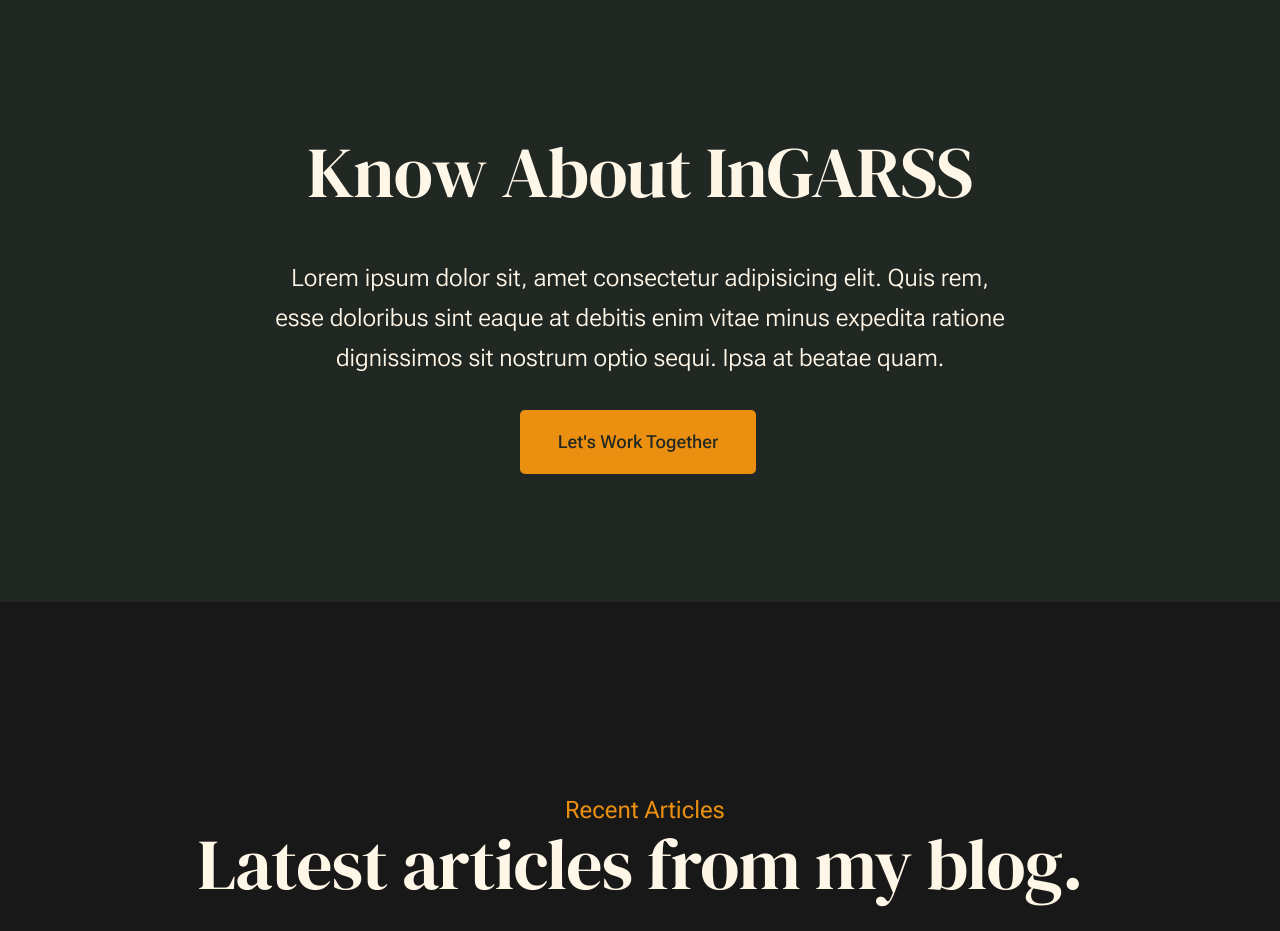
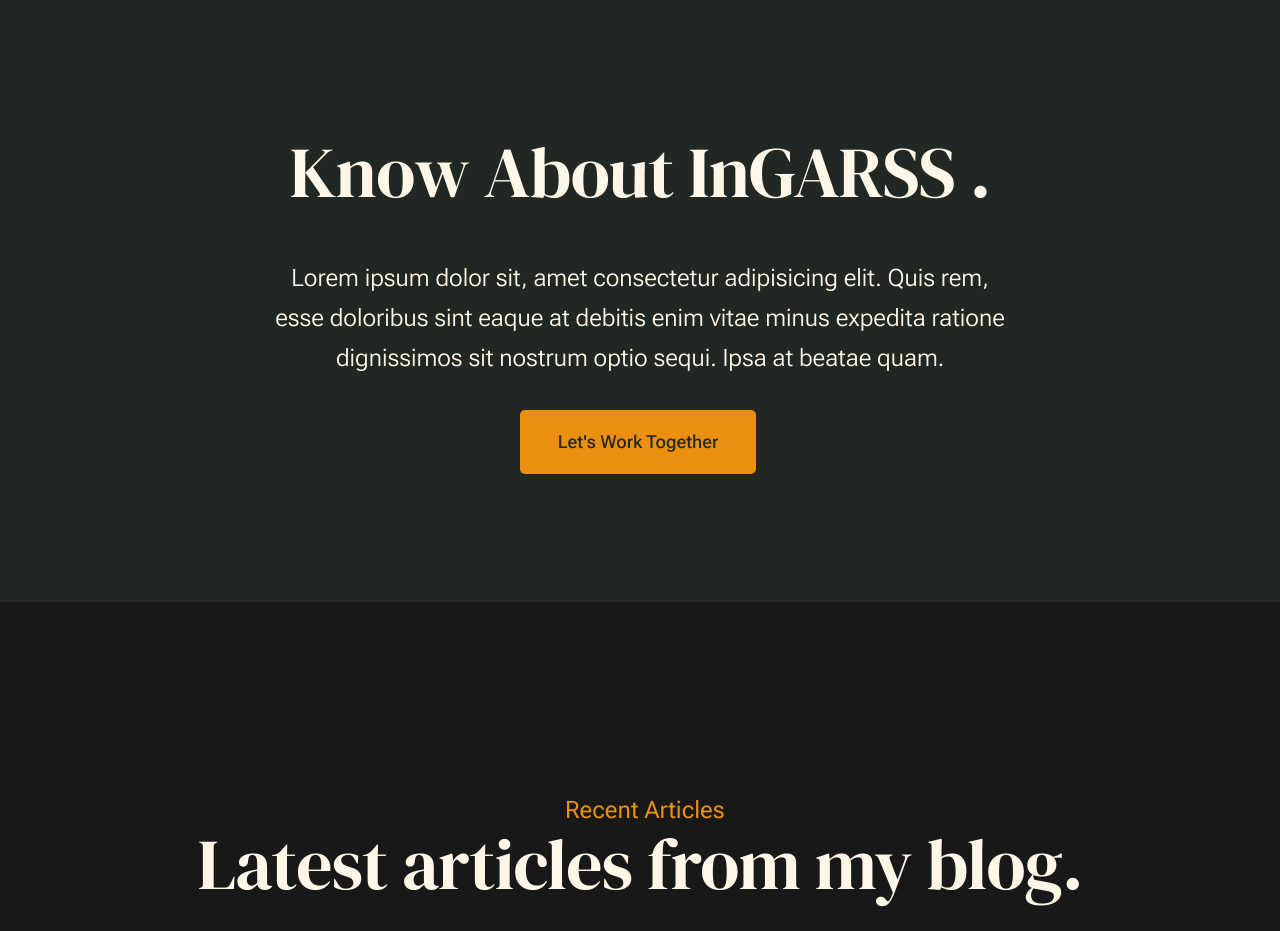
Before and after one commit to Dishantydv7/csre_project, a plain HTML site: page index.html in a window 1280 px wide. Shown: the part 4360-5291 px from the top of the page. Drawn offline with Linux system fonts and the light colour scheme; files whose address does not match are found by name.

Commit message:
csre project

```diff
--- a/index.html
+++ b/index.html
@@ -509,7 +509,7 @@
 
                     <div class="s-cta__content">
                         <h2 class="text-display-title">
-                            Know About InGARSS
+                            Know About InGARSS .
                         </h2>
                         <p class="lead">
                             Lorem ipsum dolor sit, amet consectetur adipisicing elit. Quis rem, esse doloribus sint
```
